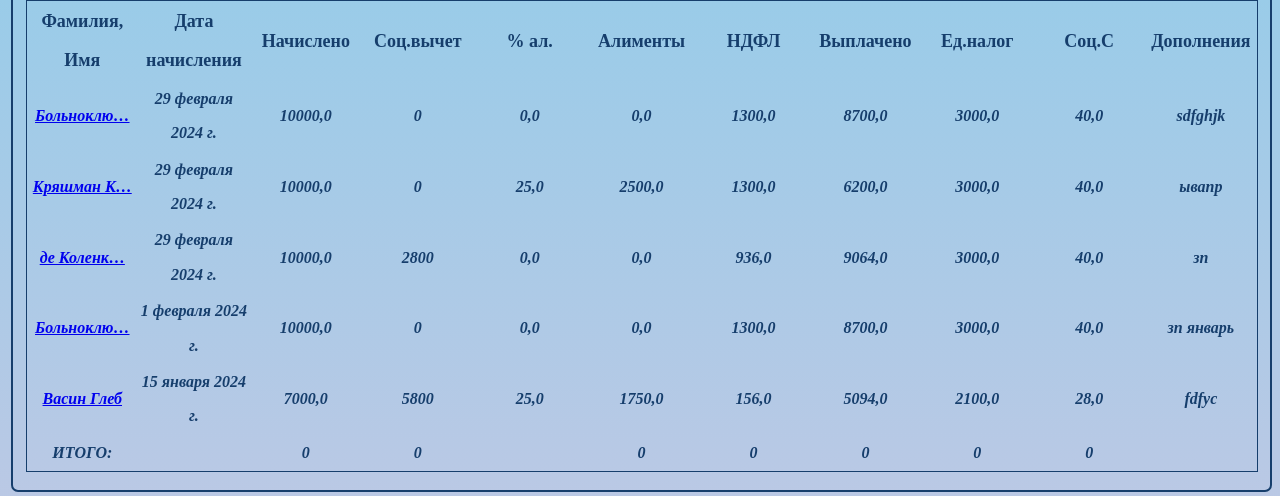
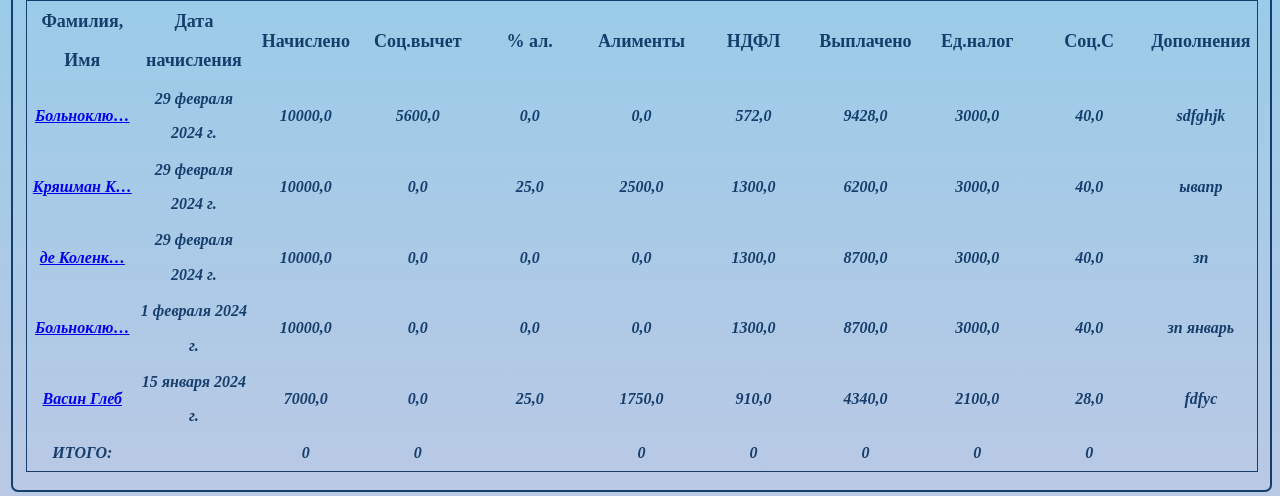
Before and after one commit to vaz-zip/Calculation_of_taxes_3.0, a Django app: page /report in a window 1280 px wide. Shown: the part 337-833 px from the top of the page. Run offline with Django 5.2, Linux system fonts and the light colour scheme; a user stored in the database is signed in; data comes from the database, SQL or seed files in the repository; both versions use the stored data as it was after the commit; lists and menus that the app fills with data are empty.

Commit message:
'Change method social_ded'

```diff
--- a/taxes/models.py
+++ b/taxes/models.py
@@ -59,8 +59,8 @@ class Accruals_and_taxes(models.Model):
 
     def income_tax(self):
         accrued = self.accrued
-        social_deductions = self.social_deductions()
-        return (accrued - social_deductions) * 0.13
+        social_ded = self.social_ded
+        return (accrued - social_ded) * 0.13
 
     def alimony_tax(self):
         accrued = self.accrued
--- a/taxes/templates/pay_charges/report.html
+++ b/taxes/templates/pay_charges/report.html
@@ -36,7 +36,7 @@
                             {{ accruals_and_taxes.worker|truncatechars:10 }}</a></th>
                         <th scope="row">{{ accruals_and_taxes.reporting_date }}</th>
                         <th scope="row">{{ accruals_and_taxes.accrued }}</th>
-                        <th scope="row">{{ accruals_and_taxes.social_deductions }}</th>
+                        <th scope="row">{{ accruals_and_taxes.social_ded }}</th>
                         <th scope="row">{{ accruals_and_taxes.alimony }}</th>
                         <th scope="row">{{ accruals_and_taxes.alimony_tax }}</th>
                         <th scope="row">{{ accruals_and_taxes.income_tax }}</th>
--- a/taxes/views.py
+++ b/taxes/views.py
@@ -205,14 +205,25 @@ class FinreportList(LoginRequiredMixin, ListView):
             return summ
         context['summ_social'] = summ_social
 
+        # def summ_inc_tax():
+        #     summ = 0
+        #     for item in processed_request:
+        #         for i in [item.worker.dependents]:
+        #             if item.worker.dependents <= 2:
+        #                 i = (item.accrued - item.worker.dependents * 1400) * 0.13
+        #             elif item.worker.dependents >= 3:
+        #                 i = (item.accrued - (2800 + (3000 * int(item.worker.dependents - 2)))) * 0.13
+        #             else:
+        #                 i =  item.accrued * 0.13
+        #             summ += i
+        #     return summ
+        # context['summ_inc_tax'] = summ_inc_tax
         def summ_inc_tax():
             summ = 0
             for item in processed_request:
-                for i in [item.worker.dependents]:
-                    if item.worker.dependents <= 2:
-                        i = (item.accrued - item.worker.dependents * 1400) * 0.13
-                    elif item.worker.dependents >= 3:
-                        i = (item.accrued - (2800 + (3000 * int(item.worker.dependents - 2)))) * 0.13
+                for i in [item.social_ded]:
+                    if item.social_ded > 0:
+                        i = (item.accrued - item.social_ded) * 0.13
                     else:
                         i =  item.accrued * 0.13
                     summ += i
```
Also changed, not shown: db.sqlite3.
